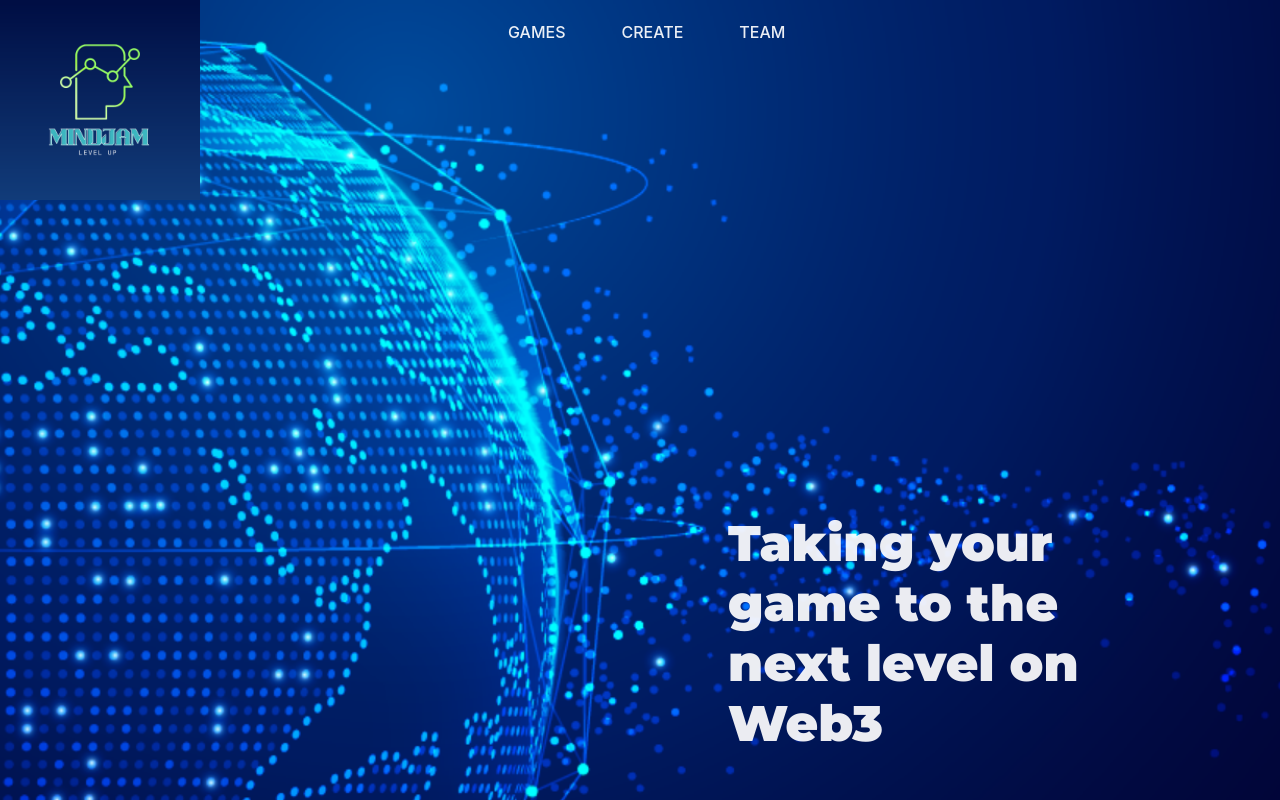
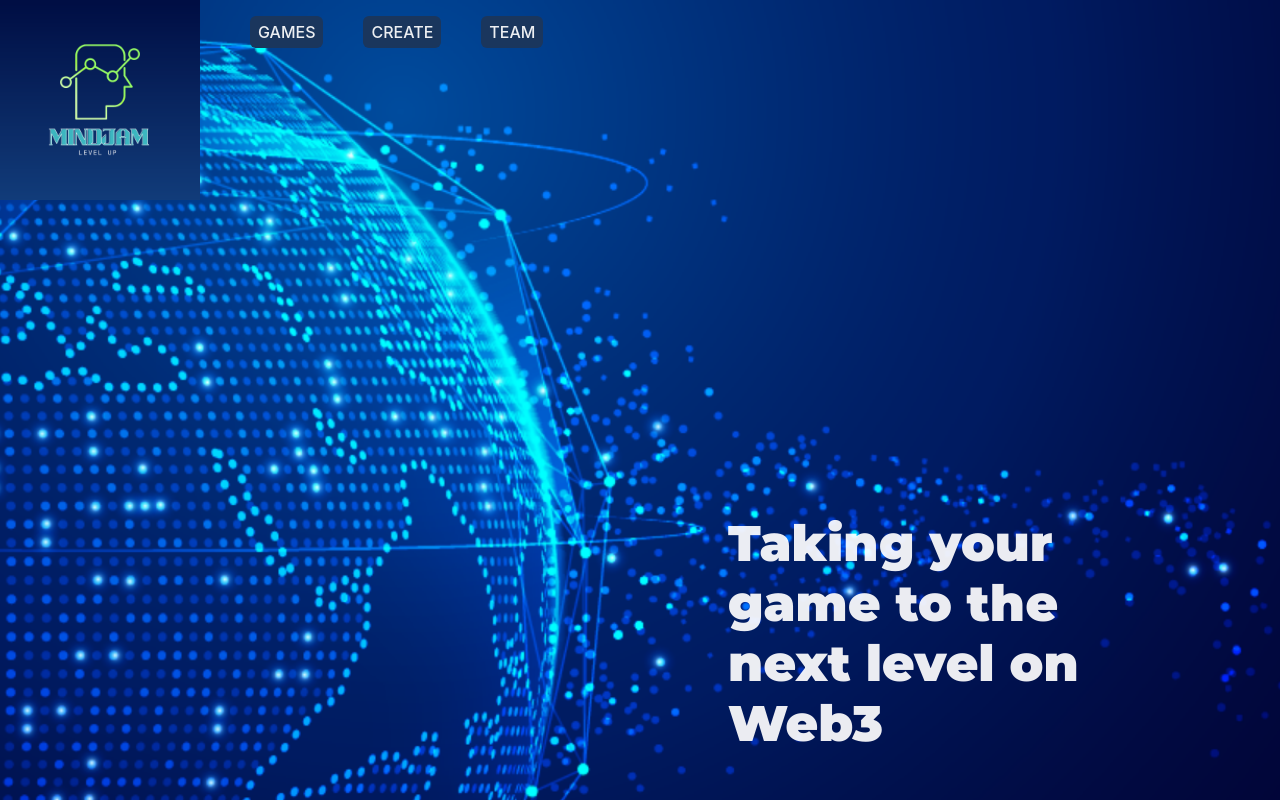
Before and after one commit to mindjamcrypto/MindJam, a React (Create React App) app in the folder frontend/: page /#/ in a window 1280 px wide. Shown: the top 800 px of the page. Built offline with nearby package versions, Linux system fonts and the light colour scheme.

Commit message:
fixing logo in top left so only shows on landing page

```diff
--- a/frontend/src/components/header.tsx
+++ b/frontend/src/components/header.tsx
@@ -25,6 +25,7 @@ const NavLink = ({ children }: { children: ReactNode }) => (
       textDecoration: "none",
       bg: "blackAlpha.400",
     }}
+    bg={"blue.900"}
     fontWeight={"540"}
     to={`/${children}`}
     as={ReactRouter}
@@ -40,7 +41,6 @@ export const Header = () => {
     <>
       <Box>
         <Flex h={16}>
-          <Logo />
           <IconButton
             size={"md"}
             icon={isOpen ? <CloseIcon /> : <HamburgerIcon />}
@@ -54,7 +54,7 @@ export const Header = () => {
             as={"nav"}
             spacing={10}
             display={{ base: "none", md: "flex" }}
-            marginLeft="240px"
+            marginLeft="250px"
             alignItems={"center"}
             justifyContent={"space-between"}
           >
--- a/frontend/src/components/logo.tsx
+++ b/frontend/src/components/logo.tsx
@@ -15,9 +15,9 @@ export const Logo = () => {
             }}
             src={levelUp}
             marginBottom={{
-              base: "-36px",
-              md: "-86px",
-              xl: "-136px",
+              base: "-100px",
+              md: "-150px",
+              xl: "-200px",
             }}
           />
         </Link>
--- a/frontend/src/pages/landing/sections/intro.tsx
+++ b/frontend/src/pages/landing/sections/intro.tsx
@@ -3,9 +3,12 @@ import { Box, Text, Flex, Heading, Link } from "@chakra-ui/react";
 import { Link as ReactRouter } from "react-router-dom";
 import globeBanner from "../../../constants/images/globeBanner.png";
 import { url } from "inspector";
+import { Logo } from "../../../components/logo";
 import { Header } from "../../../components/header";
 export const Intro = () => {
   return (
+    <Box>
+      <Logo />
       <Box
         backgroundPosition="center"
         backgroundImage={`url(${globeBanner})`}
@@ -36,5 +39,6 @@ export const Intro = () => {
           </Flex>
         </Box>
       </Box>
+    </Box>
   );
 };
```
Lines whose indentation alone changed are shown as unchanged.
